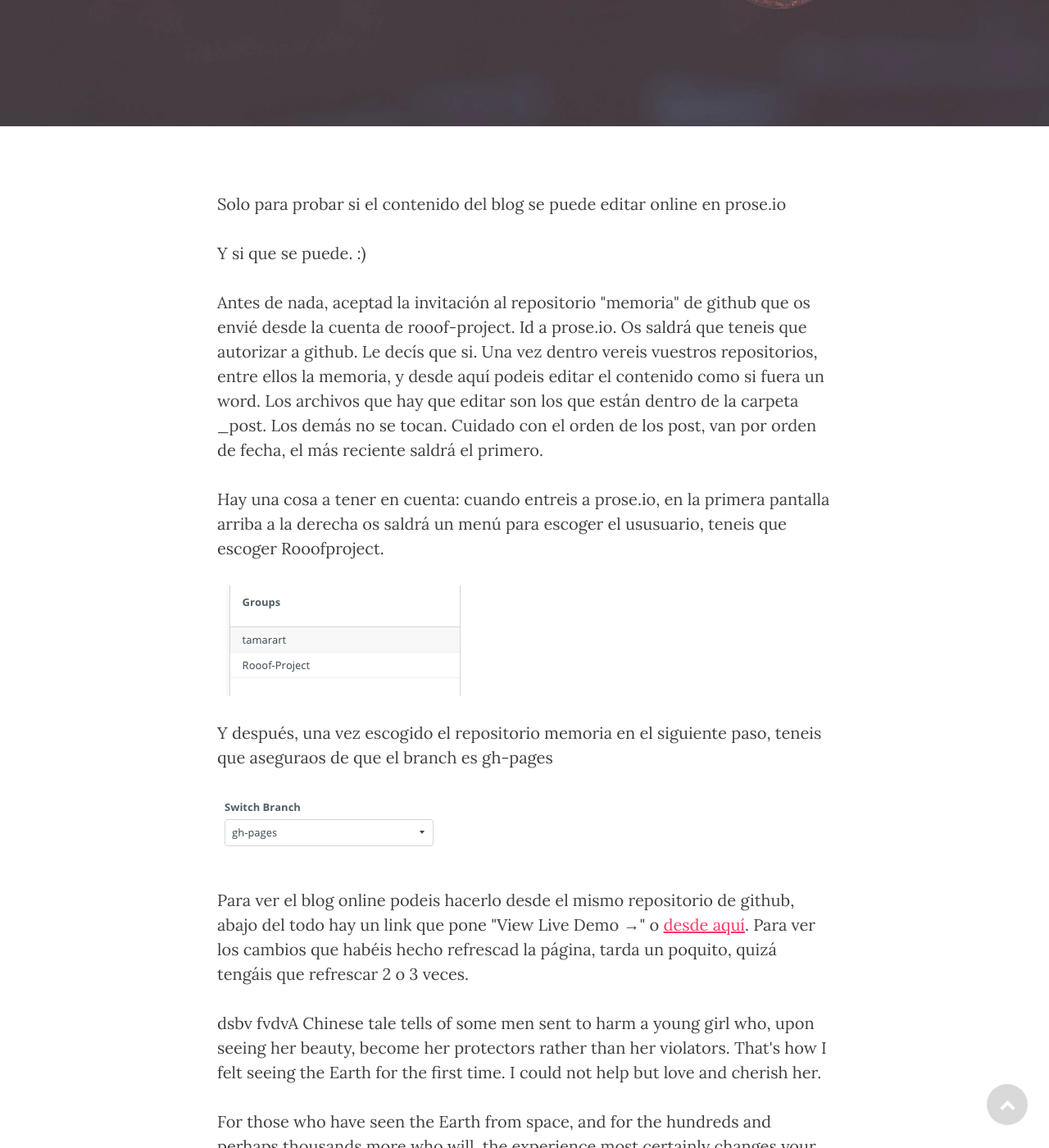
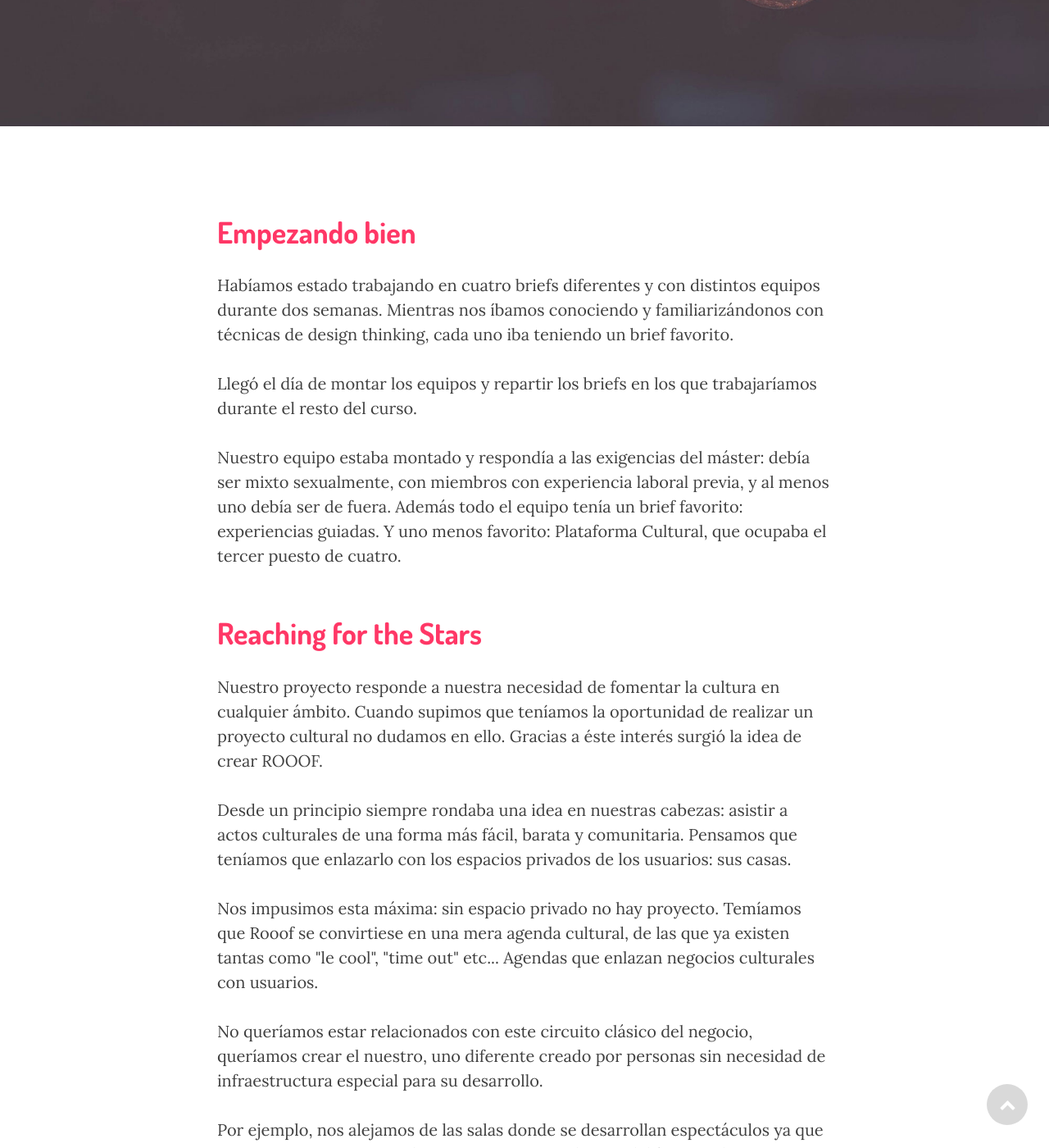
Before and after one commit to Rooof-Project/memoria, a Jekyll site: the page built from _posts/2015-04-20-como-empezo-todo.markdown, in a window 1280 px wide and 1400 px high, scrolled down 300 px. Shown: the whole window at 82% size. Built offline with Jekyll 4.4.1, drawn with Linux system fonts in a browser that asks for light colours; nearby versions of some CDN libraries; some of the changed text lies outside the part shown.

Commit message:
Updated 2015-04-20-como-empezo-todo.markdown

```diff
--- a/_posts/2015-04-20-como-empezo-todo.markdown
+++ b/_posts/2015-04-20-como-empezo-todo.markdown
@@ -2,37 +2,35 @@
 layout: post
 title: Cómo empezó todo
 subtitle: El brief que perdimos echando una moneda al aire
-header-img: "img/background-party.jpg"
+"header-img": "img/background-party.jpg"
+published: true
 ---
 
-<p>Solo para probar si el contenido del blog se puede editar online en prose.io</p>
 
-<p>Y si que se puede. :)</p>
-<p> Antes de nada, aceptad la invitación al repositorio "memoria" de github que os envié desde la cuenta de rooof-project.
+<h2 class="section-heading">Empezando bien</h2>
+<p>Habíamos estado trabajando en cuatro briefs diferentes y con distintos equipos durante dos semanas. Mientras nos íbamos conociendo y familiarizándonos con técnicas de design thinking, cada uno iba teniendo un brief favorito.</p>
 
-Id a prose.io. Os saldrá que teneis que autorizar a github. Le decís que si. Una vez dentro vereis vuestros repositorios, entre ellos la memoria, y desde aquí podeis editar el contenido como si fuera un word. Los archivos que hay que editar son los que están dentro de la carpeta _post. Los demás no se tocan. Cuidado con el orden de los post, van por orden de fecha, el más reciente saldrá el primero. </p>
+<p>Llegó el día de montar los equipos y repartir los briefs en los que trabajaríamos durante el resto del curso.</p>
 
-<p> Hay una cosa a tener en cuenta: cuando entreis a prose.io, en la primera pantalla arriba a la derecha os saldrá un menú para escoger el ususuario, teneis que escoger Rooofproject. </p>
-![group.png]({{site.baseurl}}/img/group.png)
+<p>Nuestro equipo estaba montado y respondía a las exigencias del máster: debía ser mixto sexualmente, con miembros con experiencia laboral previa, y al menos uno debía ser de fuera. Además todo el equipo tenía un brief favorito: experiencias guiadas. Y uno menos favorito: Plataforma Cultural, que ocupaba el tercer puesto de cuatro.</p>
 
-<p> Y después, una vez escogido el repositorio memoria en el siguiente paso, teneis que aseguraos de que el branch es gh-pages </p>
-![branch.png]({{site.baseurl}}/img/branch.png)
 
-<p>Para ver el blog online podeis hacerlo desde el mismo repositorio de github, abajo del todo hay un link que pone "View Live Demo →" o <a href="http://rooof-project.github.io/memoria">desde aquí</a>. Para ver los cambios que habéis hecho refrescad la página, tarda un poquito, quizá tengáis que refrescar 2 o 3 veces.</p>
 
-<p>dsbv fvdvA Chinese tale tells of some men sent to harm a young girl who, upon seeing her beauty, become her protectors rather than her violators. That's how I felt seeing the Earth for the first time. I could not help but love and cherish her.</p>
+<h2 class="section-heading">Reaching for the Stars</h2>
 
-<p>For those who have seen the Earth from space, and for the hundreds and perhaps thousands more who will, the experience most certainly changes your perspective. The things that we share in our world are far more valuable than those which divide us.</p>
+<p>Nuestro proyecto responde a nuestra necesidad de fomentar la cultura en cualquier ámbito. Cuando supimos que teníamos la oportunidad de realizar un proyecto cultural no dudamos en ello. Gracias a éste interés surgió la idea de crear ROOOF.</p>
 
-<h2 class="section-heading">The Final Frontier</h2>
+<p>Desde un principio siempre rondaba una idea en nuestras cabezas: asistir a actos culturales de una forma más fácil, barata y comunitaria. Pensamos que teníamos que enlazarlo con los espacios privados de los usuarios: sus casas.</p>
 
-<p>There can be no thought of finishing for ‘aiming for the stars.’ Both figuratively and literally, it is a task to occupy the generations. And no matter how much progress one makes, there is always the thrill of just beginning.</p>
+<p>Nos impusimos esta máxima: sin espacio privado no hay proyecto. Temíamos que Rooof se convirtiese en una mera agenda cultural, de las que ya existen tantas como "le cool", "time out" etc... Agendas que enlazan negocios culturales con usuarios.</p>
 
-<p>There can be no thought of finishing for ‘aiming for the stars.’ Both figuratively and literally, it is a task to occupy the generations. And no matter how much progress one makes, there is always the thrill of just beginning.</p>
+<p>No queríamos estar relacionados con este circuito clásico del negocio, queríamos crear el nuestro, uno diferente creado por personas sin necesidad de infraestructura especial para su desarrollo.</p>
 
-<blockquote>The dreams of yesterday are the hopes of today and the reality of tomorrow. Science has not yet mastered prophecy. We predict too much for the next year and yet far too little for the next ten.</blockquote>
+<p>Por ejemplo, nos alejamos de las salas donde se desarrollan espectáculos ya que son un negocio y como tal tienen que generar dinero: debíamos saltarnos este intermediario y crear algo espontáneo y comunitario.</p>
 
-<p>Spaceflights cannot be stopped. This is not the work of any one man or even a group of men. It is a historical process which mankind is carrying out in accordance with the natural laws of human development.</p>
+<p>Consideramos que la web puede ofrecer y crear nuevos tipos de negocio en el ámbito de las artes. Con este proyecto queremos demostrarlo.
+</p>
+
 
 <h2 class="section-heading">Reaching for the Stars</h2>
 
```
